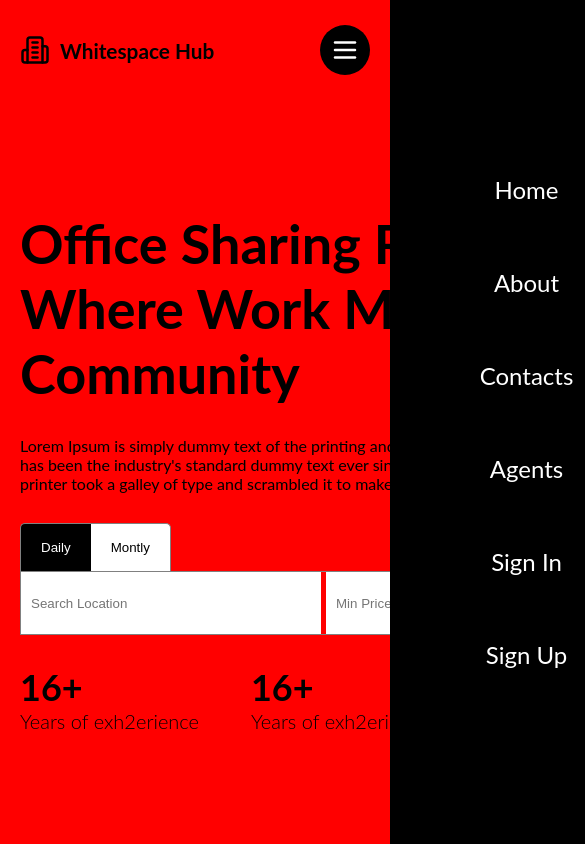
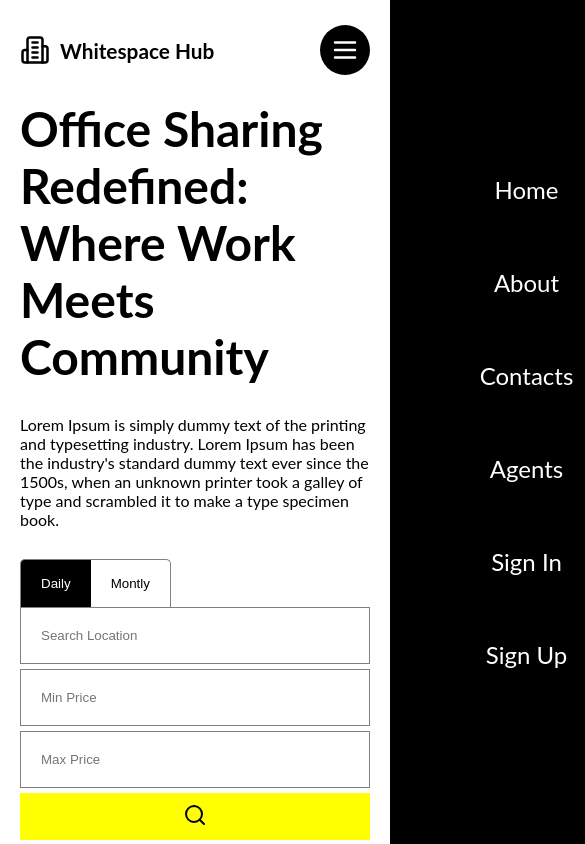
Before and after one commit to hanifomarr/offy, a React (Vite) app: page / in a window 390 px wide. Shown: the top 844 px of the page, 585 px wide, since content can reach past the window. Built offline with nearby package versions, Linux system fonts and the light colour scheme.

Commit message:
chore: create responsive homepage

```diff
--- a/src/components/searchBar/searchBar.scss
+++ b/src/components/searchBar/searchBar.scss
@@ -1,3 +1,5 @@
+@use "../../responsive" as screen;
+
 .search-bar {
   .type {
     button {
@@ -32,13 +34,33 @@
     height: 64px;
     gap: 5px;
 
+    @include screen.sm {
+      flex-direction: column;
+      border: none;
+    }
+
     input {
       border: none;
       padding: 0px 10px;
       width: 150px;
 
+      @include screen.lg {
+        padding: 0px 5px;
+        width: 100px;
+      }
+
+      @include screen.sm {
+        width: auto;
+        padding: 20px;
+        border: 1px solid grey;
+      }
+
       &:first-child {
         width: 300px;
+
+        @include screen.sm {
+          width: auto;
+        }
       }
     }
 
@@ -47,6 +69,10 @@
       border: none;
       flex: 1;
       cursor: pointer;
+
+      @include screen.sm {
+        padding: 10px;
+      }
     }
   }
 }
--- a/src/layout.scss
+++ b/src/layout.scss
@@ -11,15 +11,15 @@
   flex-direction: column;
 
   @include screen.lg {
-    background-color: blue;
+    // background-color: blue;
     max-width: 1280px;
   }
   @include screen.md {
-    background-color: green;
+    // background-color: green;
     max-width: 768px;
   }
   @include screen.sm {
-    background-color: red;
+    // background-color: red;
     max-width: 640px;
   }
 
--- a/src/pages/home/home.scss
+++ b/src/pages/home/home.scss
@@ -1,3 +1,5 @@
+@use "../../responsive" as screen;
+
 .home {
   display: flex;
   height: 100%;
@@ -13,16 +15,36 @@
       gap: 30px;
       height: 100%;
 
+      @include screen.sm {
+        justify-content: flex-start;
+      }
+
+      @include screen.md {
+        padding: 0;
+      }
+
       .title {
         font-size: 54px;
+
+        @include screen.lg {
+          font-size: 48px;
+        }
       }
 
       .boxes {
         display: flex;
         justify-content: space-between;
 
+        @include screen.sm {
+          display: none;
+        }
+
         h1 {
           font-size: 36px;
+
+          @include screen.lg {
+            font-size: 32 px;
+          }
         }
 
         h2 {
@@ -38,10 +60,18 @@
     background-color: #ff7625;
     position: relative;
 
+    @include screen.md {
+      display: none;
+    }
+
     img {
       width: 115%;
       position: absolute;
       right: 0;
+
+      @include screen.lg {
+        width: 105%;
+      }
     }
   }
 }
```
